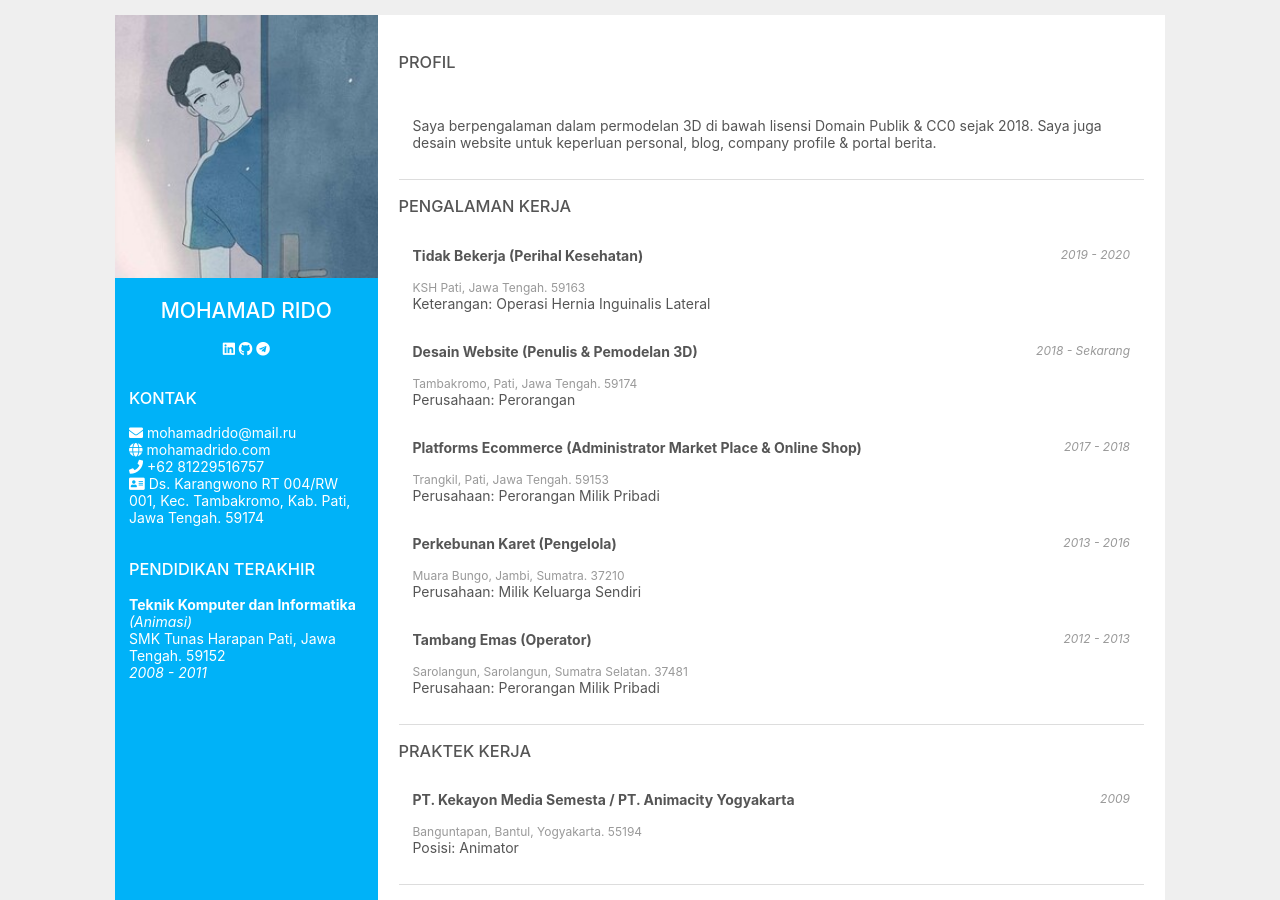
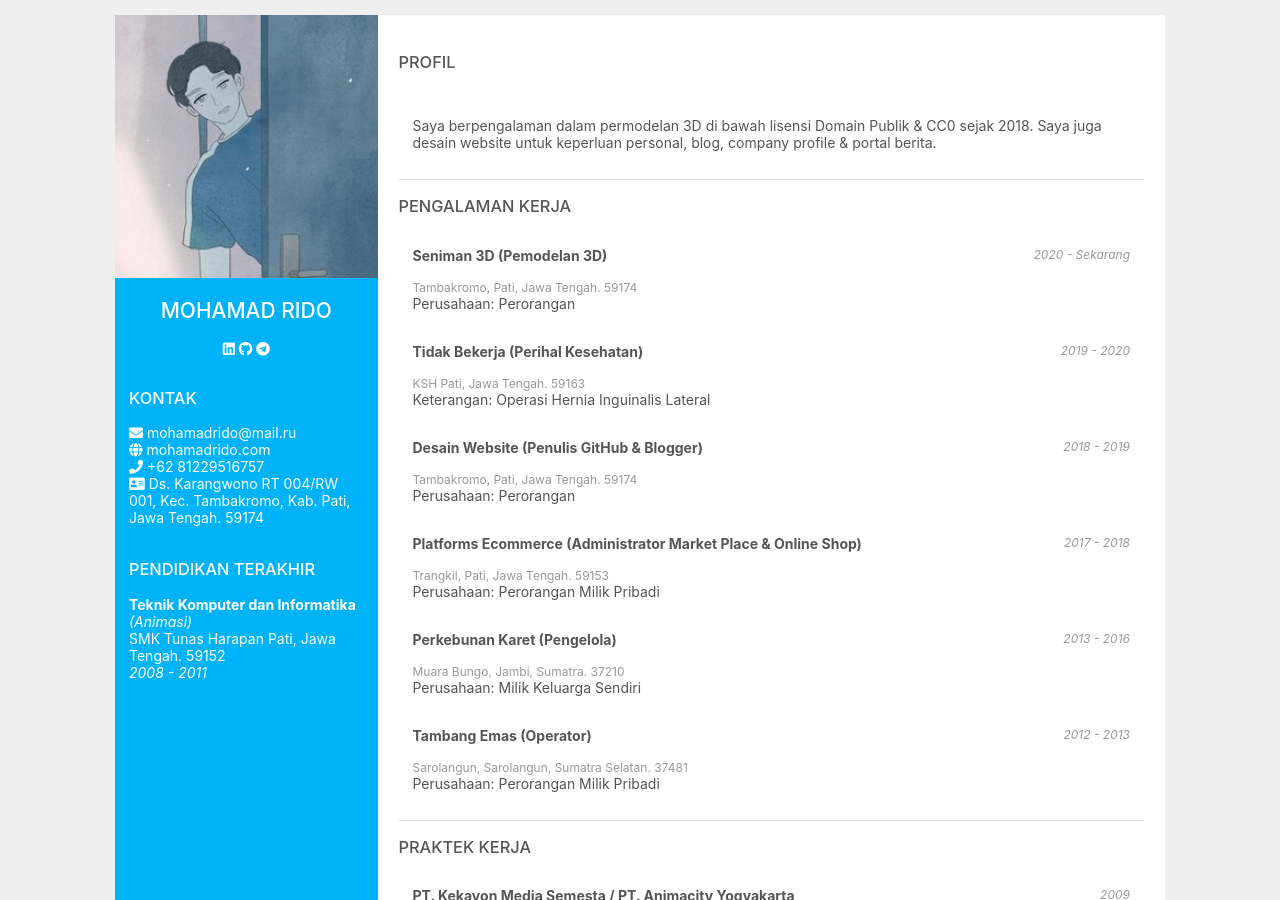
Before and after one commit to mohamadrido/about, a Jekyll site: the page built from id.html, in a window 1280 px wide and 900 px high. Built offline with Jekyll 4.4.1, drawn with Linux system fonts in a browser that asks for light colours; nearby versions of some CDN libraries.

Commit message:
Update id.html

```diff
--- a/id.html
+++ b/id.html
@@ -43,6 +43,13 @@ layout: default
     <h3>PENGALAMAN KERJA</h3>
     <div class="container" style="padding: 1em; border-bottom: 1px solid #ddd;">
 
+    <b>Seniman 3D (Pemodelan 3D)</b>
+    <div class="container-right">
+    <i>2020 - Sekarang</i>
+    </div>
+    <p><span class="span">Tambakromo, Pati, Jawa Tengah. 59174</span><br/>
+    Perusahaan: Perorangan</p>
+    <br/>
     <b>Tidak Bekerja (Perihal Kesehatan)</b>
     <div class="container-right">
     <i>2019 - 2020</i>
@@ -50,9 +57,9 @@ layout: default
     <p><span class="span">KSH Pati, Jawa Tengah. 59163</span><br/>
     Keterangan: Operasi Hernia Inguinalis Lateral</p>
     <br/>
-    <b>Desain Website (Penulis & Pemodelan 3D)</b>
+    <b>Desain Website (Penulis GitHub & Blogger)</b>
     <div class="container-right">
-    <i>2018 - Sekarang</i>
+    <i>2018 - 2019</i>
     </div>
     <p><span class="span">Tambakromo, Pati, Jawa Tengah. 59174</span><br/>
     Perusahaan: Perorangan</p>
@@ -89,6 +96,7 @@ layout: default
     <p><span class="span">Banguntapan, Bantul, Yogyakarta. 55194</span><br/>
     Posisi: Animator</p>
     </div>
+    <!--br/>
     <br/>
     <br/>
     <br/>
@@ -97,8 +105,7 @@ layout: default
     <br/>
     <br/>
     <br/>
-    <br/>
-    <br/>
+    <br/-->
     <h3>KEAHLIAN KHUSUS & PERALATAN</h3>
     <div class="container" style="padding: 1em; border-bottom: 1px solid #ddd;">
     <p>Familiar dengan software desain dan perangkat lunak sumber terbuka (open source).<br/>
```
